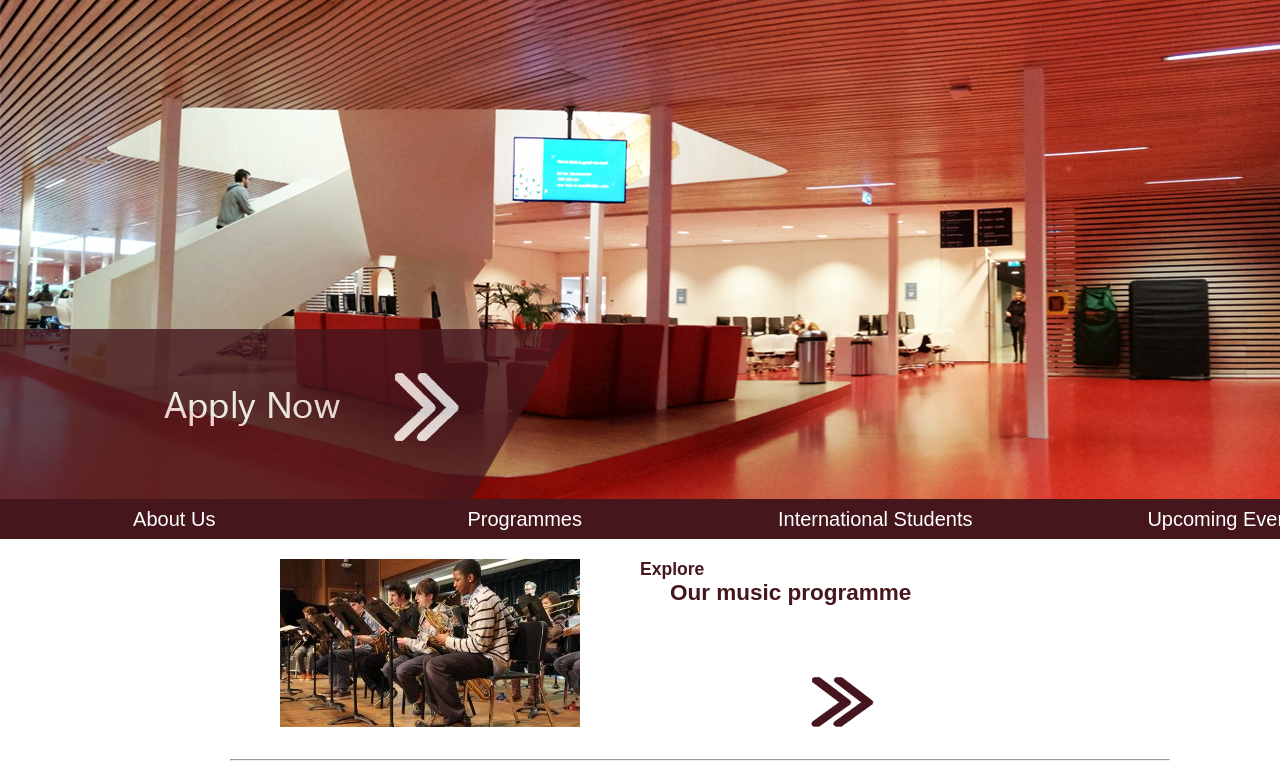
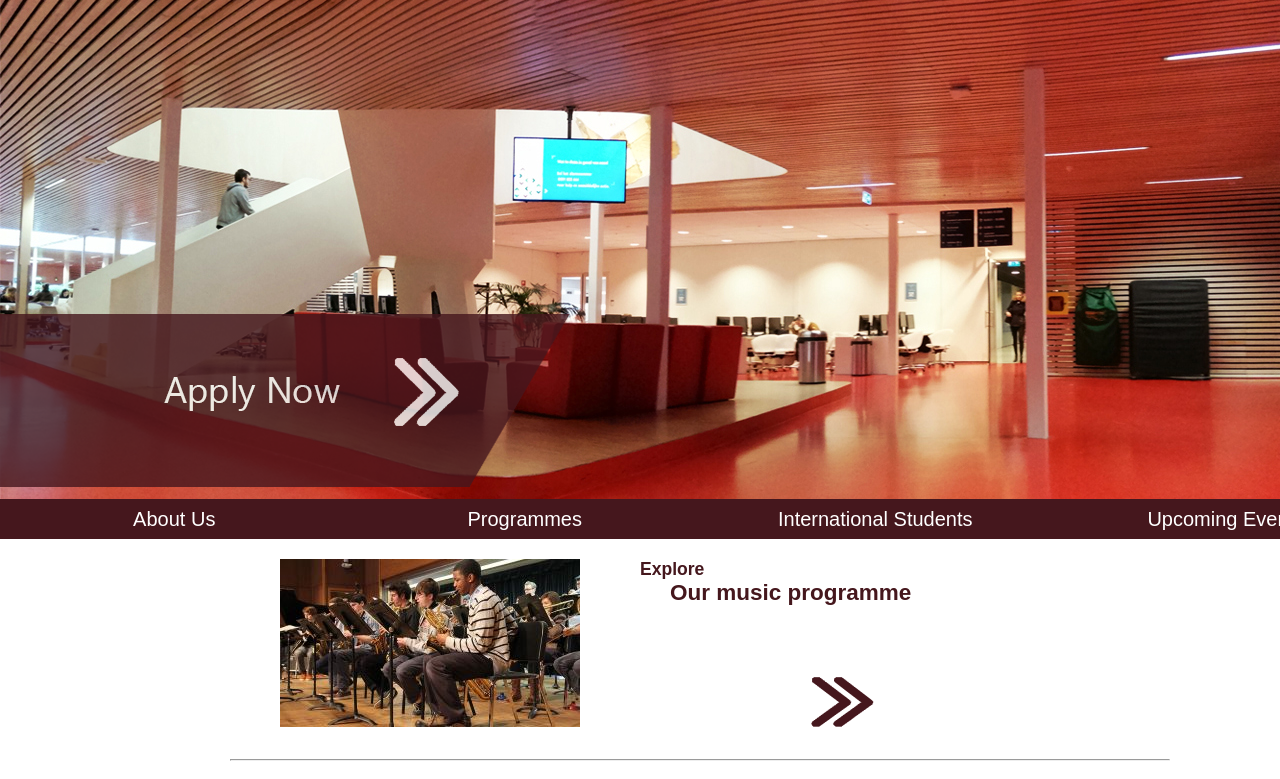
Before and after one commit to jonathanmohamed/IT1F2, a PHP site: page / in a window 1280 px wide; the page is wider, and only the part inside the window is pictured. Shown: the part 151-930 px from the top of that part. Run offline with PHP 8.4, Linux system fonts and the light colour scheme.

Commit message:
Update style.css
move the apply box up a bit and deleted its :hover

```diff
--- a/style.css
+++ b/style.css
@@ -61,15 +61,7 @@ p,h1,h2,h3,ul{
 {
 	width: 570px;
 	position: relative;
-	top: 330px;
-	left: 0px;
-}
-
-#apply: hover
-{
-	width: 570px;
-	position: relative;
-	top: 340px;
+	top: 315px;
 	left: 0px;
 }
 
```
